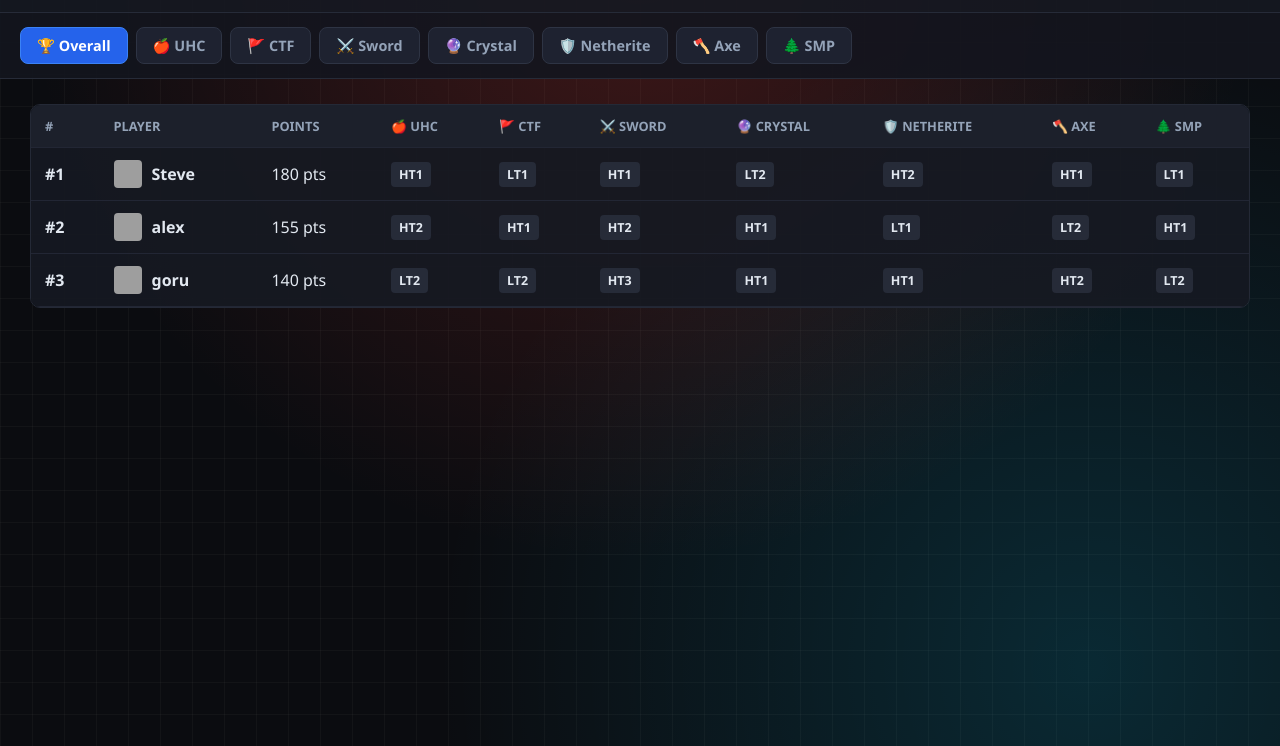
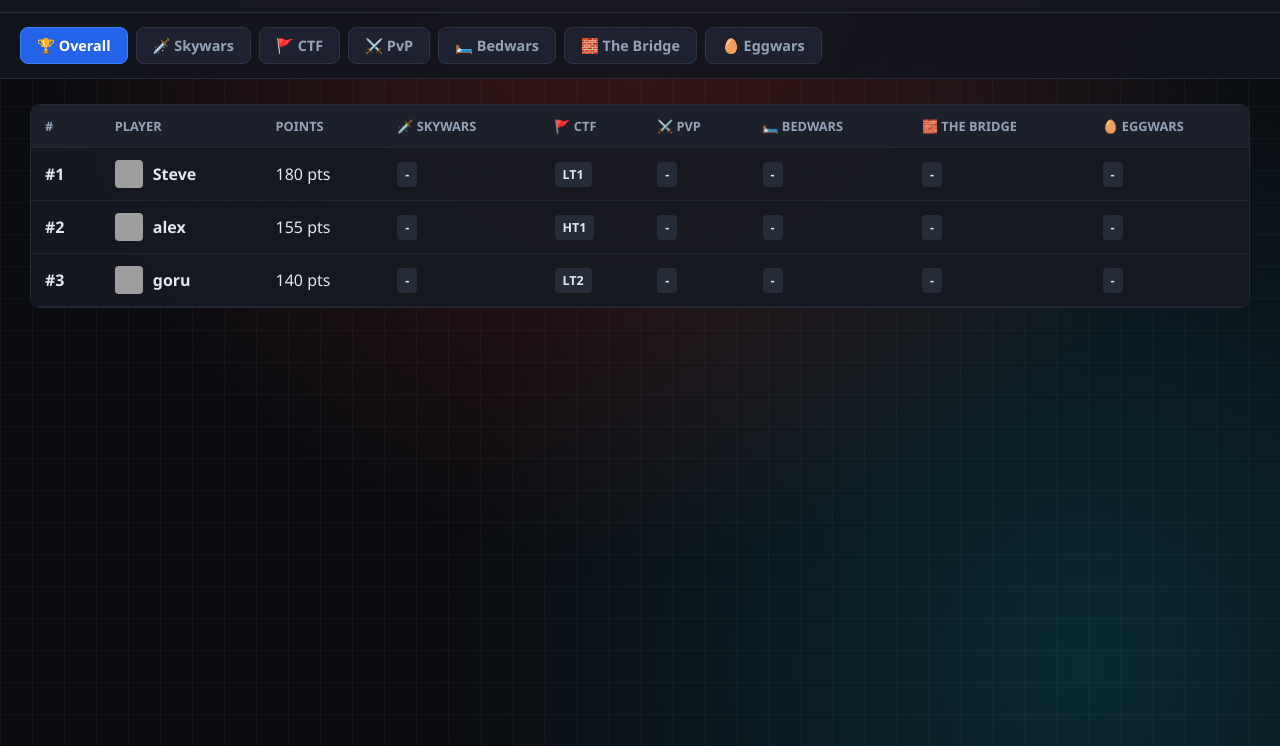
Before and after one commit to CubecraftMobileCommunity/CMC-tier-list, a plain HTML site: page index.html in a window 1280 px wide. Shown: the part 54-800 px from the top of the page. Drawn offline with Linux system fonts and the light colour scheme; grey boxes are pictures that could not be loaded.

Commit message:
Update index.html (4)

```diff
--- a/index.html
+++ b/index.html
@@ -78,13 +78,12 @@
   // 1. EDIT YOUR 7 GAMEMODES HERE
   // ==========================================
   const gamemodes = [
-    { id: "uhc",       label: "🍎 UHC" },
+    { id: "Skywars",       label: "🗡️ Skywars" },
     { id: "ctf",       label: "🚩 CTF" },
-    { id: "sword",     label: "⚔️ Sword" },
-    { id: "crystal",   label: "🔮 Crystal" },
-    { id: "netherite", label: "🛡️ Netherite" },
-    { id: "axe",       label: "🪓 Axe" },
-    { id: "smp",       label: "🌲 SMP" }
+    { id: "PvP",     label: "⚔️ PvP" },
+    { id: "Bedwars",   label: "🛏️ Bedwars" },
+    { id: "Tye bridge", label: "🧱 The Bridge" },
+    { id: "Eggwars",       label: "🥚 Eggwars" },
   ];
 
   // ==========================================
```
